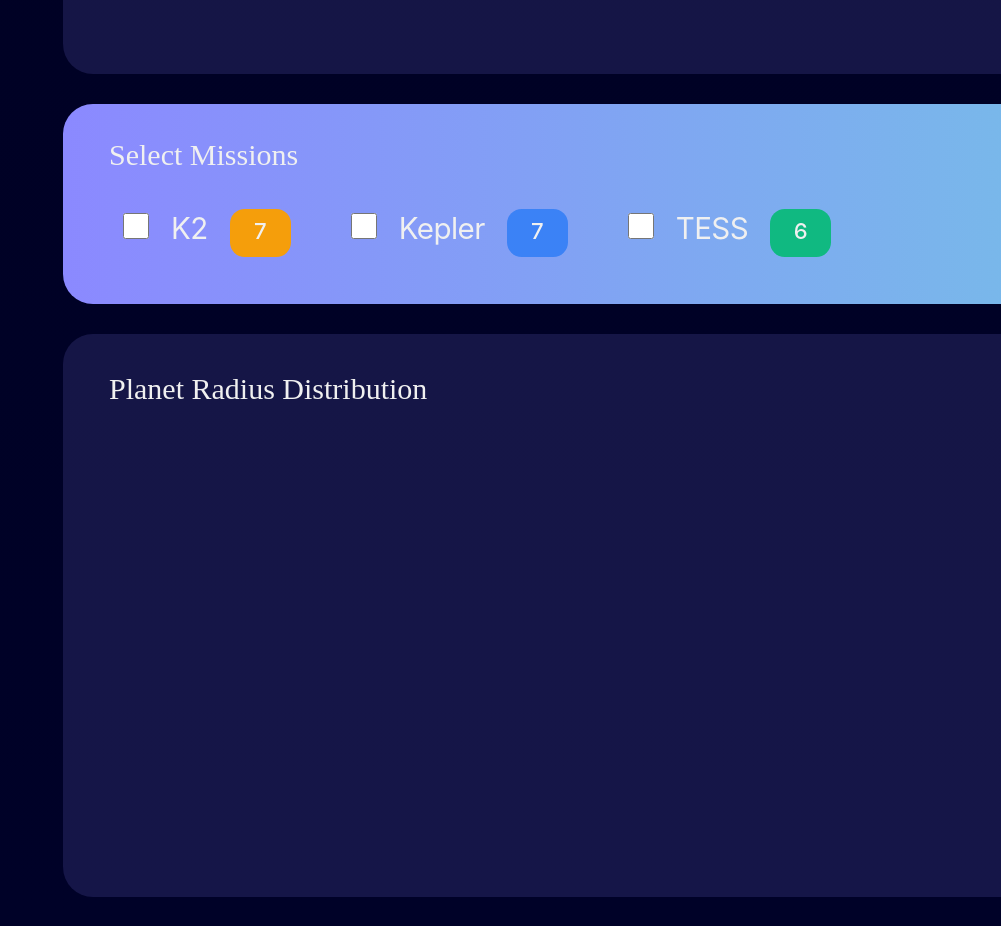
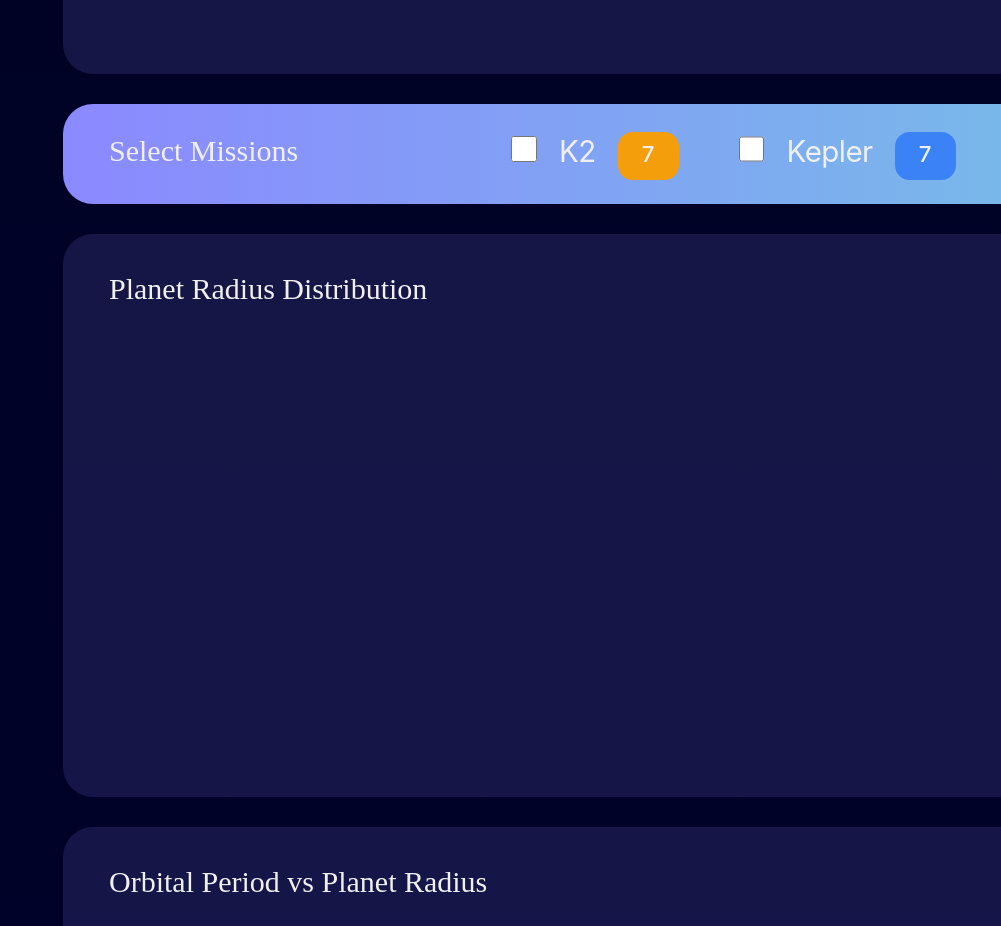
Before and after one commit to Exo-Vision/ExoVision-Frontend, a React (Create React App) app in the folder exovision/: page /result in a window 1280 px wide. Shown: the part 2500-3426 px from the top of the page, without its empty margins (279-1280 px from the left). Built offline with nearby package versions, Linux system fonts and the light colour scheme; a web font is replaced by a local one.

Commit message:
Fix: Select Input 디자인 수정

```diff
--- a/exovision/src/pages/Result.css
+++ b/exovision/src/pages/Result.css
@@ -420,7 +420,7 @@
 
 .ResultSelectForm{
     width: 1236px;
-    height: 200px;
+    height: 100px;
     border-radius: 30px;
 
     background: linear-gradient(90deg, #8B89FF 0%, #73C6E4 100%);
@@ -430,8 +430,7 @@
 }
 
 .ResultSelectTitle{
-    height: 36px;
-
+    height: 30px;
     font-family: Pretendard;
     font-weight: 500;
     font-style: Medium;
@@ -440,13 +439,17 @@
     letter-spacing: 0%;
 
     color: rgba(240, 240, 240, 1);
-    margin-top: 36px;
     margin-left: 46px;
+    display: inline-block;
+    margin-top: 32px;
+    overflow: hidden;
 }
 
 .ResultSelectBox{
-    height: 164px;
     overflow: hidden;
+    display: inline-block;
+    margin-top: 25px;
+    float: right;
 }
 
 .ResultSelectInput{
@@ -454,7 +457,6 @@
     height: 25.846153259277344px;
     display: inline-block;
     margin-left: 60px;
-    margin-top: 37px;
 }
 
 .ResultSelectInputText{
@@ -536,6 +538,7 @@
 
     color: rgba(240, 240, 240, 1);
     margin-left: 22.15px;
+    margin-right: 80px;
 }
 
 .ResultPRDGraphForm{
```
